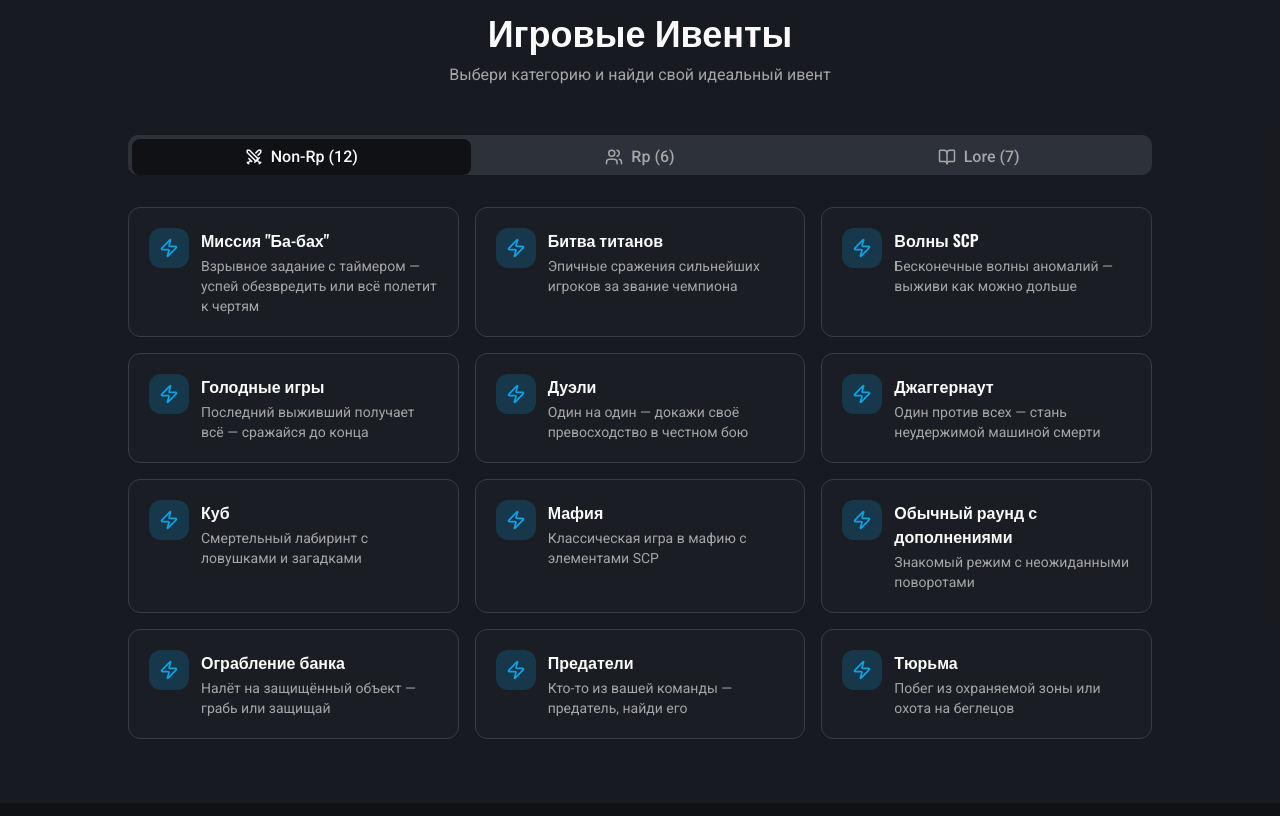
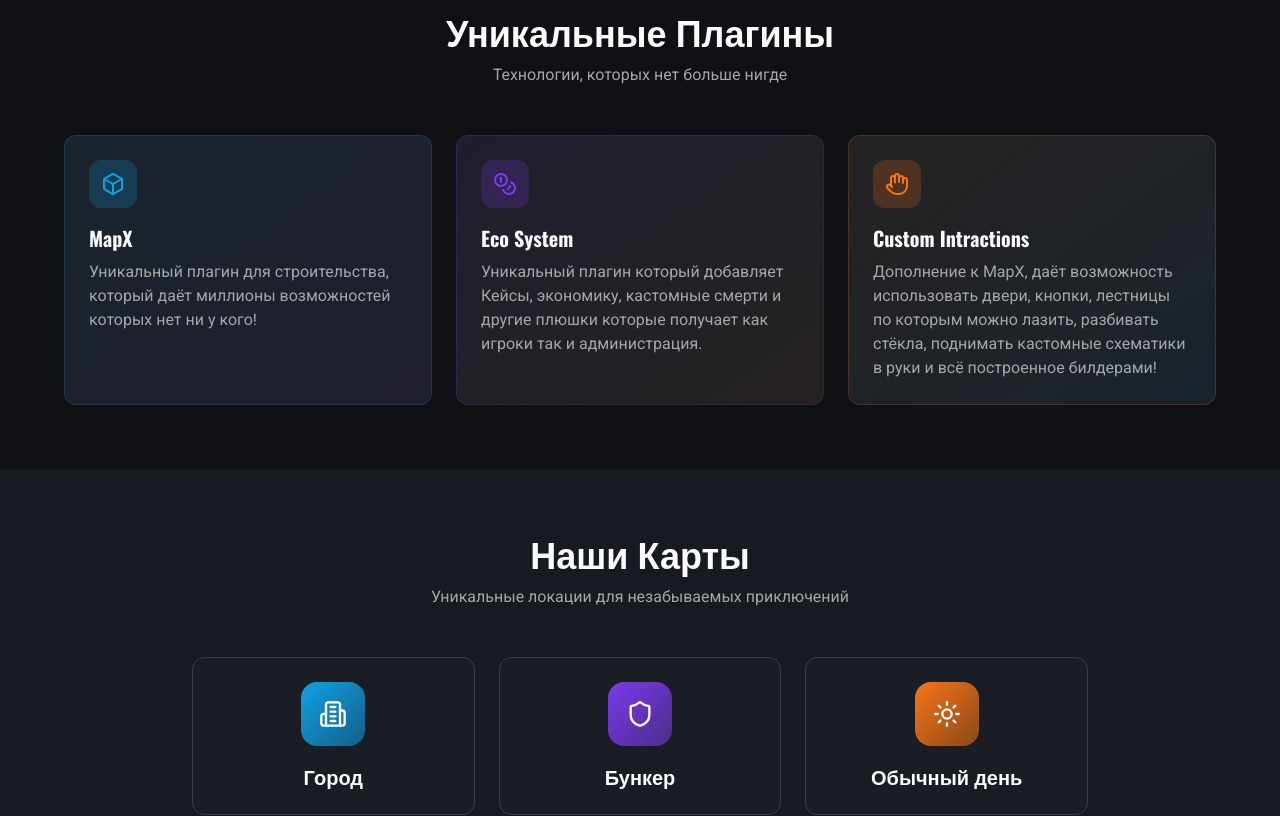
Before and after one commit to pr-poehali-dev/scp-event-portal, a React (Vite) app: page / in a window 1280 px wide. Shown: the part 640-1456 px from the top of the page. Built offline with nearby package versions, Linux system fonts and the light colour scheme.

Commit message:
Добавление уникальных плагинов и карт MapX

```diff
--- a/src/pages/Index.tsx
+++ b/src/pages/Index.tsx
@@ -286,7 +286,74 @@ export default function Index() {
         </div>
       </section>
 
+      <section className="py-16 bg-background">
+        <div className="container mx-auto px-4">
+          <div className="text-center mb-12">
+            <h3 className="text-4xl font-bold mb-3">Уникальные Плагины</h3>
+            <p className="text-muted-foreground">Технологии, которых нет больше нигде</p>
+          </div>
+
+          <div className="grid md:grid-cols-3 gap-6 max-w-6xl mx-auto">
+            <Card className="p-6 hover-scale bg-gradient-to-br from-primary/5 to-secondary/5 border-primary/20">
+              <div className="w-12 h-12 rounded-xl bg-primary/20 flex items-center justify-center mb-4">
+                <Icon name="Box" size={24} className="text-primary" />
+              </div>
+              <h4 className="text-xl font-bold mb-2">MapX</h4>
+              <p className="text-muted-foreground">Уникальный плагин для строительства, который даёт миллионы возможностей которых нет ни у кого!</p>
+            </Card>
+
+            <Card className="p-6 hover-scale bg-gradient-to-br from-secondary/5 to-accent/5 border-secondary/20">
+              <div className="w-12 h-12 rounded-xl bg-secondary/20 flex items-center justify-center mb-4">
+                <Icon name="Coins" size={24} className="text-secondary" />
+              </div>
+              <h4 className="text-xl font-bold mb-2">Eco System</h4>
+              <p className="text-muted-foreground">Уникальный плагин который добавляет Кейсы, экономику, кастомные смерти и другие плюшки которые получает как игроки так и администрация.</p>
+            </Card>
+
+            <Card className="p-6 hover-scale bg-gradient-to-br from-accent/5 to-primary/5 border-accent/20">
+              <div className="w-12 h-12 rounded-xl bg-accent/20 flex items-center justify-center mb-4">
+                <Icon name="Hand" size={24} className="text-accent" />
+              </div>
+              <h4 className="text-xl font-bold mb-2">Custom Intractions</h4>
+              <p className="text-muted-foreground">Дополнение к MapX, даёт возможность использовать двери, кнопки, лестницы по которым можно лазить, разбивать стёкла, поднимать кастомные схематики в руки и всё построенное билдерами!</p>
+            </Card>
+          </div>
+        </div>
+      </section>
+
       <section className="py-16 bg-muted/30">
+        <div className="container mx-auto px-4">
+          <div className="text-center mb-12">
+            <h3 className="text-4xl font-bold mb-3">Наши Карты</h3>
+            <p className="text-muted-foreground">Уникальные локации для незабываемых приключений</p>
+          </div>
+
+          <div className="grid md:grid-cols-3 gap-6 max-w-4xl mx-auto">
+            <Card className="p-6 text-center hover-scale cursor-pointer group">
+              <div className="w-16 h-16 rounded-2xl bg-gradient-to-br from-primary to-primary/50 flex items-center justify-center mx-auto mb-4 group-hover:scale-110 transition-transform">
+                <Icon name="Building2" size={28} className="text-white" />
+              </div>
+              <h4 className="text-xl font-bold group-hover:text-primary transition-colors">Город</h4>
+            </Card>
+
+            <Card className="p-6 text-center hover-scale cursor-pointer group">
+              <div className="w-16 h-16 rounded-2xl bg-gradient-to-br from-secondary to-secondary/50 flex items-center justify-center mx-auto mb-4 group-hover:scale-110 transition-transform">
+                <Icon name="Shield" size={28} className="text-white" />
+              </div>
+              <h4 className="text-xl font-bold group-hover:text-secondary transition-colors">Бункер</h4>
+            </Card>
+
+            <Card className="p-6 text-center hover-scale cursor-pointer group">
+              <div className="w-16 h-16 rounded-2xl bg-gradient-to-br from-accent to-accent/50 flex items-center justify-center mx-auto mb-4 group-hover:scale-110 transition-transform">
+                <Icon name="Sun" size={28} className="text-white" />
+              </div>
+              <h4 className="text-xl font-bold group-hover:text-accent transition-colors">Обычный день</h4>
+            </Card>
+          </div>
+        </div>
+      </section>
+
+      <section className="py-16 bg-background">
         <div className="container mx-auto px-4">
           <div className="text-center mb-12">
             <h3 className="text-4xl font-bold mb-3">Игровые Ивенты</h3>
```
